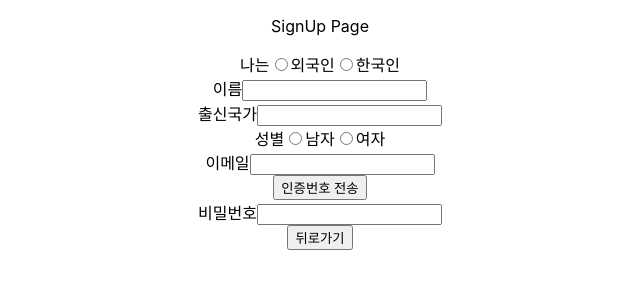
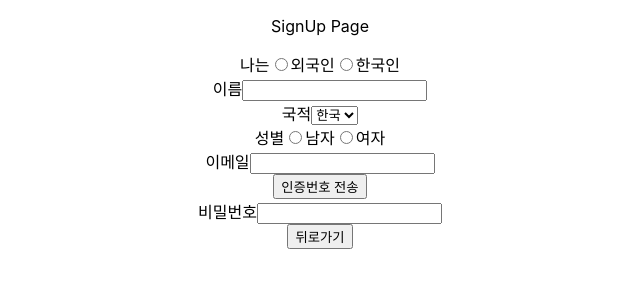
Before and after one commit to woneee99/MOA, a React (Create React App) app in the folder frontend/moa/: page /signup in a window 1280 px wide. Shown: the top 300 px of the page, without its empty margins (320-960 px from the left). Built offline with nearby package versions, Linux system fonts and the light colour scheme.

Commit message:
Chore : 국적 selectbox 변경 #8

```diff
--- a/frontend/moa/src/pages/SignUp.jsx
+++ b/frontend/moa/src/pages/SignUp.jsx
@@ -8,36 +8,43 @@ function SignUp(props) {
       <div className='signUpContainer'>
         <div>
           <label htmlFor="password" className="inputTitle">나는</label>
-          <input type="radio" id="" name=""/>외국인
-          <input type="radio" id="" name=""/>한국인
+          <input type="radio" id="foreigner" name="foreigner"/>외국인
+          <input type="radio" id="korean" name="korean"/>한국인
         </div>
 
         <div className="inputForm">
           <label htmlFor="password" className="inputTitle">이름</label>
-          <input type="text" id="" name=""/>
+          <input type="text" id="name" name="name"/>
         </div>
 
         <div className="inputForm">
-          <label htmlFor="password" className="inputTitle">출신국가</label>
-          <input type="text" id="" name=""/>
+          <label htmlFor="password" className="inputTitle">국적</label>
+          <select name="region">
+            <option value="한국">한국</option>
+            <option value="미국">미국</option>
+          </select>
         </div>
+        {/* <div className="inputForm">
+          <label htmlFor="password" className="inputTitle">국적</label>
+          <input type="text" id="region" name="region"/>
+        </div> */}
 
         <div className="inputForm">
           <label htmlFor="password" className="inputTitle">성별</label>
-          <input type="radio" id="" name=""/>남자
-          <input type="radio" id="" name=""/>여자
+          <input type="radio" id="man" name="man"/>남자
+          <input type="radio" id="woman" name="woman"/>여자
         </div>
 
         <div className="inputForm">
           <label htmlFor="password" className="inputTitle">이메일</label>
-          <input type="text" id="" name=""/>
+          <input type="text" id="email" name="email"/>
         </div>
 
         <button>인증번호 전송</button>
 
         <div className="inputForm">
           <label htmlFor="password" className="inputTitle">비밀번호</label>
-          <input type="password" id="" name=""/>
+          <input type="password" id="password" name="password"/>
         </div>
 
 
```
